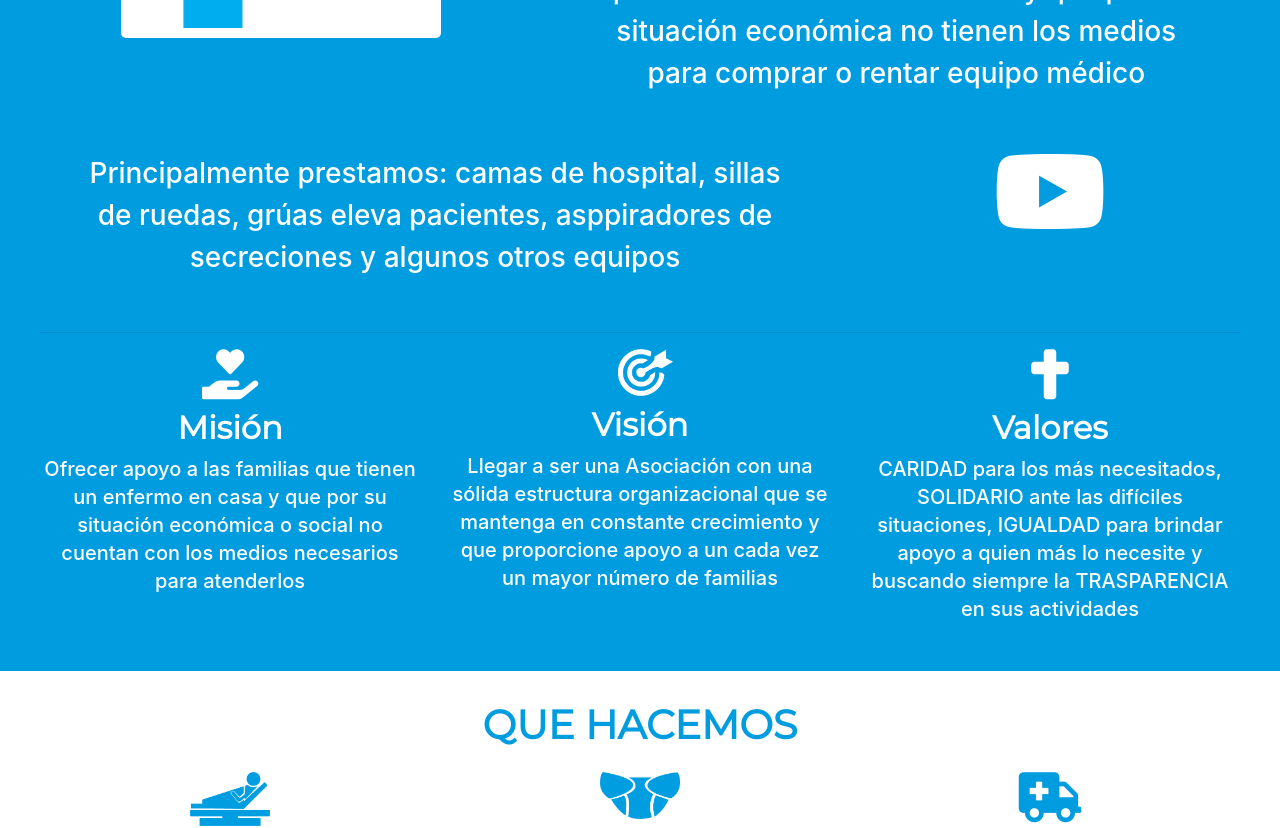
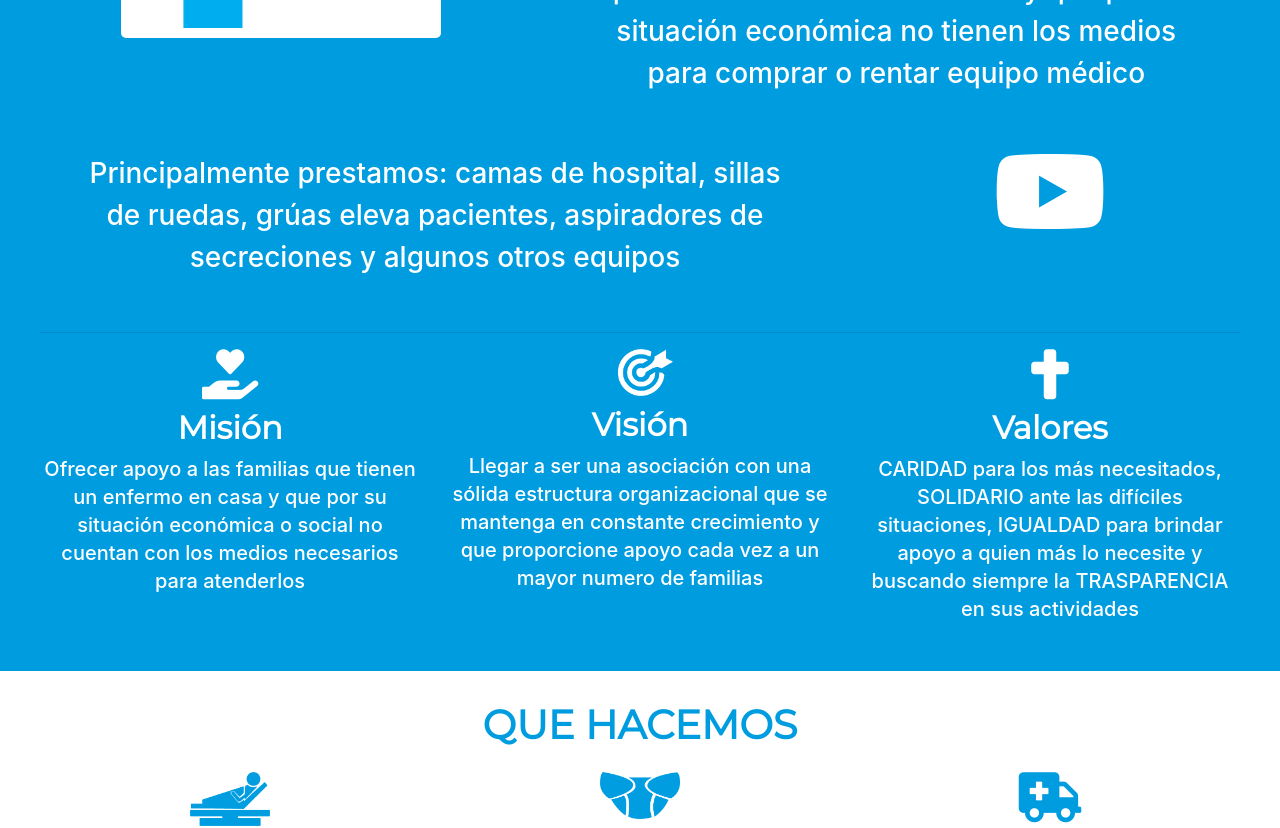
Before and after one commit to etisysorg/SanaEnCasa, a React app in the folder client/: page / in a window 1280 px wide. Shown: the part 940-1768 px from the top of the page. Built offline with nearby package versions, Linux system fonts and the light colour scheme.

Commit message:
fixed some bugs and added need to add icon

```diff
--- a/client/src/assets/scss/App.scss
+++ b/client/src/assets/scss/App.scss
@@ -170,6 +170,7 @@ header.masthead {
   border: 3px solid rgba(0, 0, 0, 0.9);
   border-radius: 5px;
   margin-bottom: 10px;
+  transition: 0.2s;
 }
 
 .imgWrap {
@@ -198,3 +199,7 @@ header.masthead {
   visibility: visible;
   opacity: 1;
 }
+
+.imgTestimonio:hover {
+  transform: scale(1.1);
+}
--- a/client/src/components/Equipos.tsx
+++ b/client/src/components/Equipos.tsx
@@ -51,9 +51,9 @@ export default class Home extends React.Component<Props, State> {
                         <div style={{ height: '210px' }} className='imgWrap'>
                             <img className='imgGrid' src={sillaDeRuedas} alt='' />
                             <h4 style={{ color: '#009ce0', fontFamily: 'Montserrat', paddingTop: '5px' }} className='text-center imgDescription'>
-                                Una silla de ruedas que se adapta a las necesidades del paciente, le
-                                estas pueden ser: ligera si se trasladan a
-                                consultas, firme, compacta, con llantas grandes y brazos abatibles, para pacientes que
+                                Una silla de ruedas que se adapta a las necesidades del paciente,
+                                estas pueden ser: ligeras si se trasladan a
+                                consultas, firmes, compactas, con llantas grandes y brazos abatibles, para pacientes que
                                 pueden mover sus brazos, sillas especiales PCI
                             </h4>
                         </div>
--- a/client/src/components/Nosotros.tsx
+++ b/client/src/components/Nosotros.tsx
@@ -32,7 +32,7 @@ export default class Nosotros extends React.Component<Props, State> {
                 <div className='row'>
                     <div className='col-md-8'>
                         <h3 className='text-center' style={{ paddingLeft: '40px', paddingRight: '40px', color: 'white', lineHeight: '1.5', paddingBottom: '30px', paddingTop: '20px' }}>
-                            Principalmente prestamos: camas de hospital, sillas de ruedas, grúas eleva pacientes, asppiradores de secreciones y algunos otros equipos
+                            Principalmente prestamos: camas de hospital, sillas de ruedas, grúas eleva pacientes, aspiradores de secreciones y algunos otros equipos
                         </h3>
                     </div>
                     <div className='col-md-4'>
@@ -52,7 +52,7 @@ export default class Nosotros extends React.Component<Props, State> {
                         <img style={{ width: '65px', paddingLeft: '10px', paddingBottom: '10px' }} className='text-center' src={mision} alt=''/>
                         <h2 style={{ color: 'white', fontFamily: 'Montserrat', fontWeight: 'bold' }} className='text-center'>Visión</h2>
                         <h5 className='text-center' style={{ color: 'white', lineHeight: '1.4' }}>
-                            Llegar a ser una Asociación con una sólida estructura organizacional que se mantenga en constante crecimiento y que proporcione apoyo a un cada vez un mayor número de familias
+                            Llegar a ser una asociación con una sólida estructura organizacional que se mantenga en constante crecimiento y que proporcione apoyo cada vez a un mayor numero de familias
                         </h5>
                     </div>
                     <div className='col-md-4 text-center'>
--- a/client/src/components/Testimonios.tsx
+++ b/client/src/components/Testimonios.tsx
@@ -19,7 +19,7 @@ export default class Home extends React.Component<Props, State> {
                 <h1 className='text-center' style={{ fontFamily: 'Montserrat', color: 'white', fontWeight: 'bold', paddingBottom: '15px', paddingTop: '30px' }}>TESTIMONIOS</h1>
                 <div className='row'>
                     <div className='col-md-4 text-center'>
-                        <img className='imgTestimonio' style={{ width: '250px' }} src={testimonioBenito} alt='' />
+                        <a target='_blank' href='https://www.youtube.com/watch?v=1JVlMO7v0Mo'><img className='imgTestimonio' style={{ width: '250px' }} src={testimonioBenito} alt='' /></a>
                         <h4 style={{ color: 'white', lineHeight: '1.2' }}>
                             Testimonio de benito: Sana en casa le proporciono una ¡silla de ruedas scooter! esto le permitió tener mayor independencia y mejorar su calidad de vida
                         </h4>
```
Also changed, not shown: 1 other file (tests, documents, lock files or other folders).
